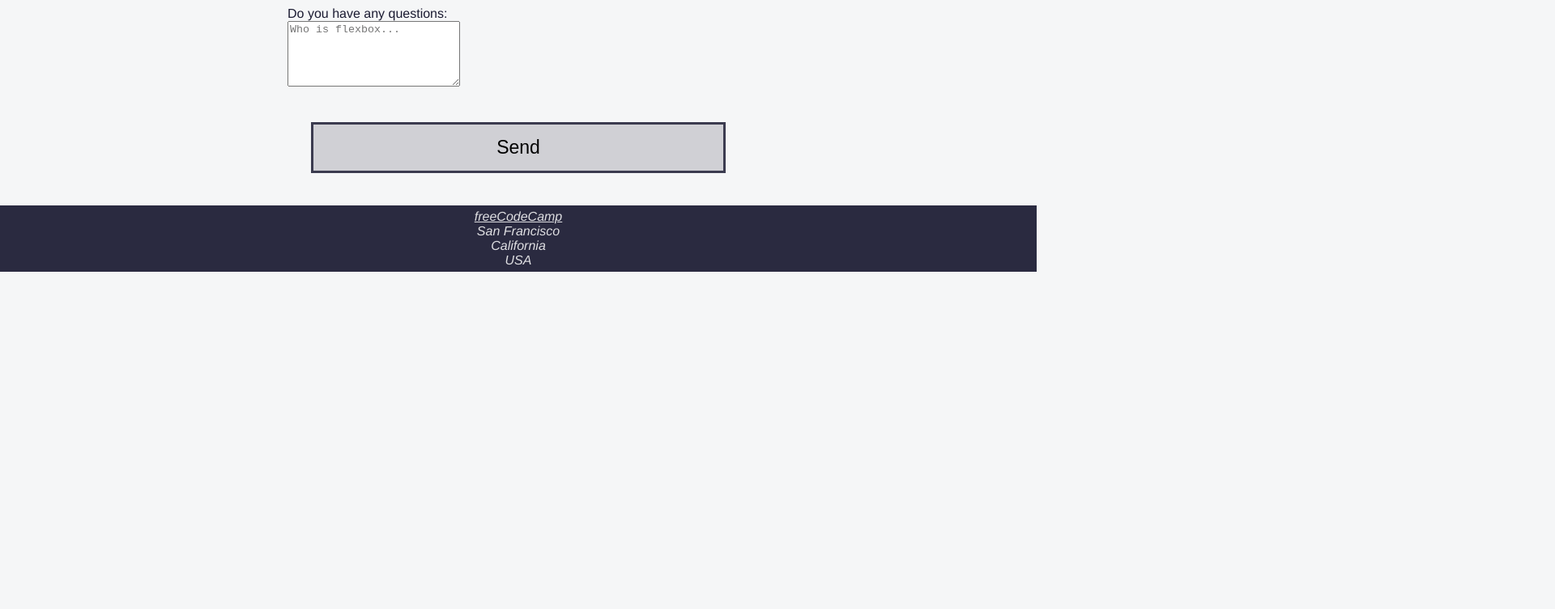
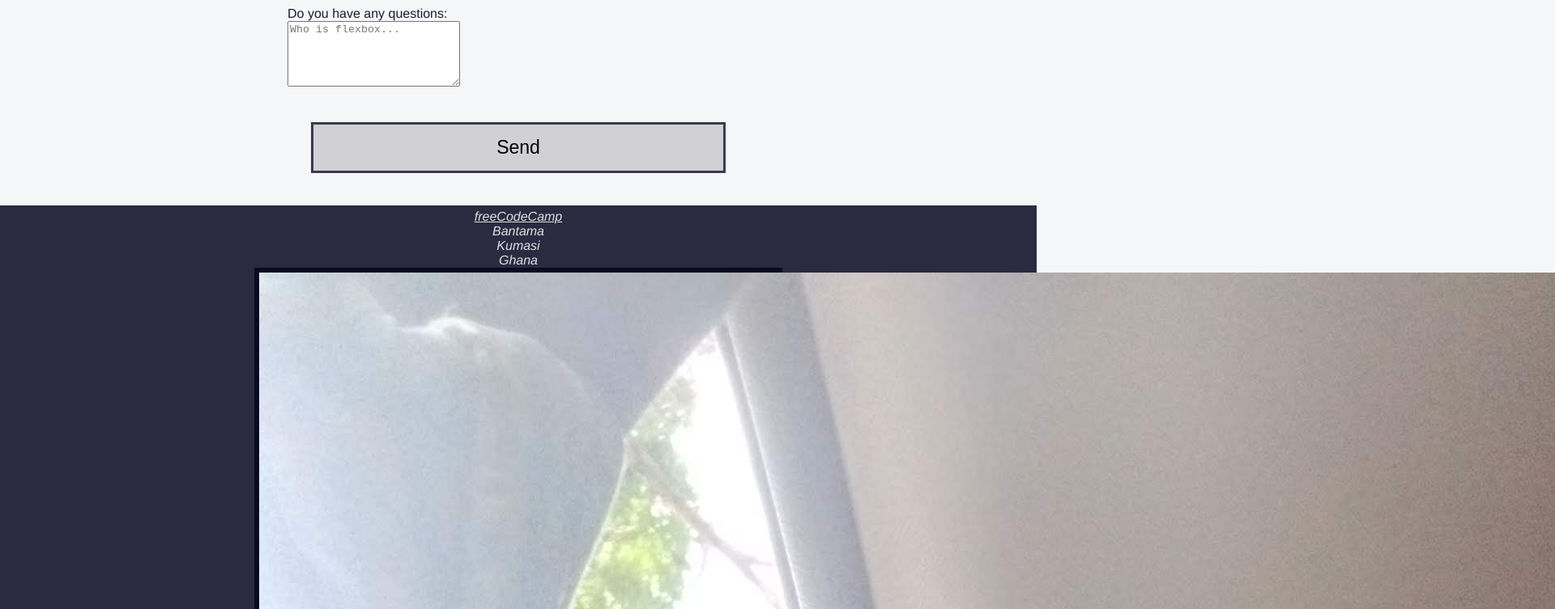
Before and after one commit to Kalderon-Sheikhman/Viewable, a plain HTML site: page index.html in a window 1280 px wide. Shown: the part 930-1683 px from the top of the page at 81% size, 1920 px wide, since content can reach past the window. Before the commit the page ends 1266 px from the top, so only its background shows below. Drawn offline with Linux system fonts and the light colour scheme.

Commit message:
Pic added

```diff
--- a/index.html
+++ b/index.html
@@ -112,9 +112,12 @@
     <footer>
       <address>
         <a href="https://freecodecamp.org">freeCodeCamp</a><br />
-        San Francisco<br />
-        California<br />
-        USA
+        Bantama<br />
+        Kumasi<br />
+        Ghana
+        <div class="me">
+          <img src="mypic.jpg"/>
+        </div>
       </address>
     </footer>
   </body>
--- a/styles.css
+++ b/styles.css
@@ -183,3 +183,9 @@
     white-space: nowrap;
     border: 0;
   }
+.me {
+    width: max(50px, 50vw);
+    background-color: #0a0a23;
+    aspect-ratio: 35 / 4;
+    padding: 0.4rem;
+}
```
Also changed, not shown: mypic.jpg (added).
